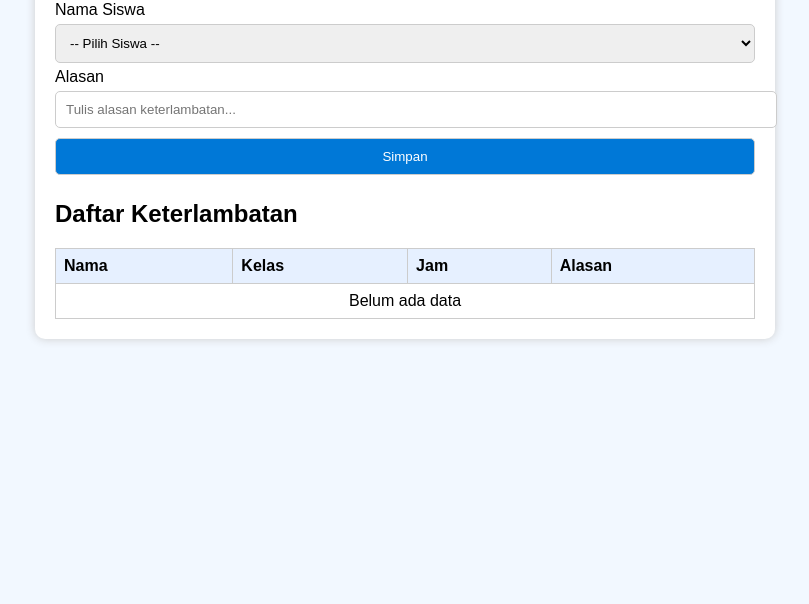
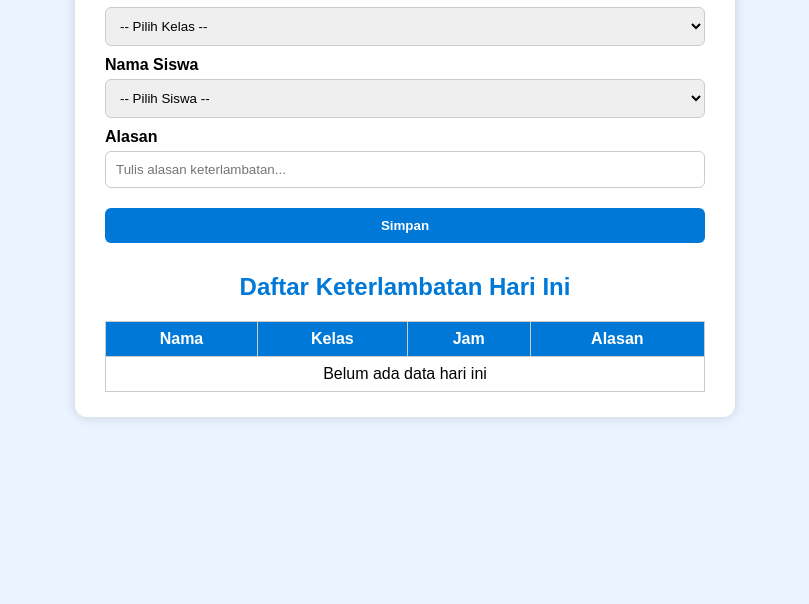
Before and after one commit to Smpn5bna/siswatelat, a plain HTML site: page index.html in a window 1280 px wide. Shown: the part 196-800 px from the top of the page, without its empty margins (235-1044 px from the left). Drawn offline with Linux system fonts and the light colour scheme; no server answers.

Commit message:
Update index.html

```diff
--- a/index.html
+++ b/index.html
@@ -3,39 +3,148 @@
 <head>
   <meta charset="UTF-8">
   <meta name="viewport" content="width=device-width, initial-scale=1.0">
-  <title>Aplikasi Keterlambatan SMPN 5 Banda Aceh</title>
+  <title>Keterlambatan Siswa SMPN 5 Banda Aceh</title>
   <style>
-    body { font-family: Arial, sans-serif; background:#f2f8ff; margin:0; padding:0; }
-    .container { max-width:700px; margin:30px auto; background:white; border-radius:10px; padding:20px; box-shadow:0 0 10px #ccc; }
-    h1 { text-align:center; color:#0078d7; }
-    select, input, button { width:100%; padding:10px; margin:5px 0; border:1px solid #ccc; border-radius:5px; }
-    button { background:#0078d7; color:white; cursor:pointer; }
-    table { width:100%; border-collapse:collapse; margin-top:15px; }
-    th, td { border:1px solid #ccc; padding:8px; text-align:left; }
-    th { background:#e6f0ff; }
-    .toast { position:fixed; bottom:20px; right:20px; background:#0078d7; color:white; padding:10px 15px; border-radius:6px; opacity:0; transition:opacity 0.3s; }
-    .toast.show { opacity:1; }
+    body {
+      font-family: Arial, sans-serif;
+      background: #eaf3ff;
+      margin: 0;
+      padding: 0;
+    }
+
+    .container {
+      max-width: 600px;
+      margin: 40px auto;
+      background: white;
+      padding: 25px 30px;
+      border-radius: 12px;
+      box-shadow: 0 0 12px rgba(0, 0, 0, 0.15);
+    }
+
+    h1 {
+      text-align: center;
+      color: #0078d7;
+      margin-bottom: 20px;
+    }
+
+    label {
+      font-weight: bold;
+      display: block;
+      margin-top: 10px;
+    }
+
+    select, input {
+      width: 100%;
+      padding: 10px;
+      margin-top: 5px;
+      border: 1px solid #ccc;
+      border-radius: 6px;
+      box-sizing: border-box;
+    }
+
+    button {
+      margin-top: 20px;
+      width: 100%;
+      background-color: #0078d7;
+      color: white;
+      border: none;
+      padding: 10px;
+      border-radius: 6px;
+      cursor: pointer;
+      font-weight: bold;
+      transition: 0.2s;
+    }
+
+    button:hover {
+      background-color: #005fa3;
+    }
+
+    h2 {
+      margin-top: 30px;
+      color: #0078d7;
+      text-align: center;
+    }
+
+    table {
+      width: 100%;
+      border-collapse: collapse;
+      margin-top: 15px;
+    }
+
+    th, td {
+      border: 1px solid #ccc;
+      padding: 8px;
+      text-align: center;
+    }
+
+    th {
+      background-color: #0078d7;
+      color: white;
+    }
+
+    tr:nth-child(even) {
+      background-color: #f2f2f2;
+    }
+
+    /* Notifikasi (toast) */
+    .toast {
+      position: fixed;
+      bottom: 20px;
+      right: 20px;
+      background: #0078d7;
+      color: white;
+      padding: 12px 18px;
+      border-radius: 8px;
+      opacity: 0;
+      transition: opacity 0.4s;
+      box-shadow: 0 3px 8px rgba(0, 0, 0, 0.2);
+      z-index: 1000;
+    }
+
+    .toast.show {
+      opacity: 1;
+    }
   </style>
 </head>
 <body>
   <div class="container">
     <h1>Keterlambatan Siswa SMPN 5 Banda Aceh</h1>
-    <label>Kelas</label>
-    <select id="kelasSelect"><option value="">-- Pilih Kelas --</option></select>
-    <label>Nama Siswa</label>
-    <select id="namaSelect"><option value="">-- Pilih Siswa --</option></select>
-    <label>Alasan</label>
+
+    <label for="kelas">Kelas</label>
+    <select id="kelas">
+      <option value="">-- Pilih Kelas --</option>
+    </select>
+
+    <label for="nama">Nama Siswa</label>
+    <select id="nama">
+      <option value="">-- Pilih Siswa --</option>
+    </select>
+
+    <label for="alasan">Alasan</label>
     <input type="text" id="alasan" placeholder="Tulis alasan keterlambatan...">
+
     <button id="simpanBtn">Simpan</button>
 
-    <h2>Daftar Keterlambatan</h2>
+    <h2>Daftar Keterlambatan Hari Ini</h2>
     <table>
-      <thead><tr><th>Nama</th><th>Kelas</th><th>Jam</th><th>Alasan</th></tr></thead>
-      <tbody id="latenessTable"><tr><td colspan="4" style="text-align:center;">Belum ada data</td></tr></tbody>
+      <thead>
+        <tr>
+          <th>Nama</th>
+          <th>Kelas</th>
+          <th>Jam</th>
+          <th>Alasan</th>
+        </tr>
+      </thead>
+      <tbody id="latenessTable">
+        <tr>
+          <td colspan="4" style="text-align:center;">Belum ada data hari ini</td>
+        </tr>
+      </tbody>
     </table>
   </div>
 
   <div id="toast" class="toast"></div>
+
   <script src="script.js"></script>
 </body>
 </html>
```
